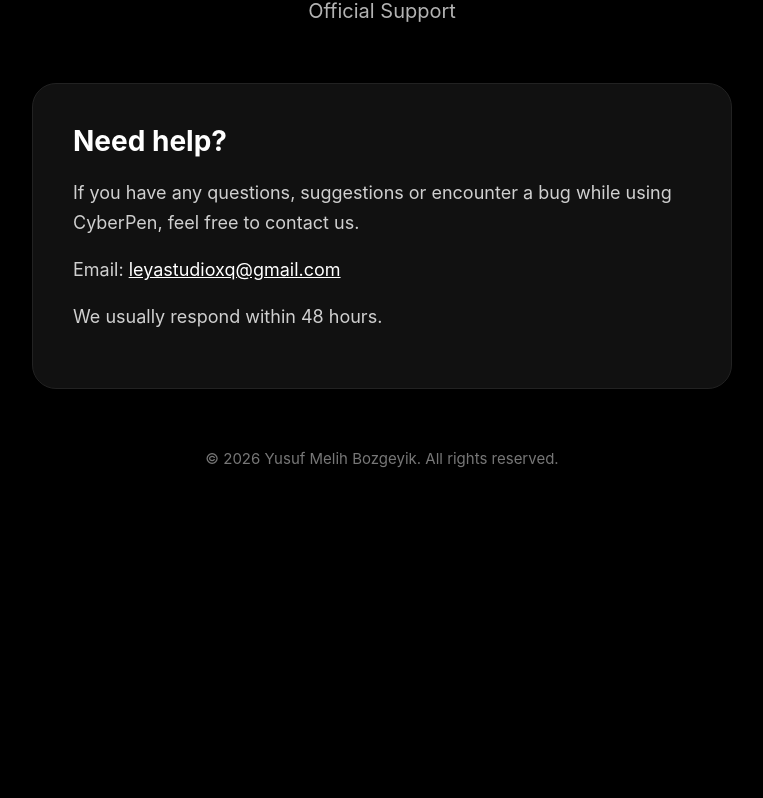
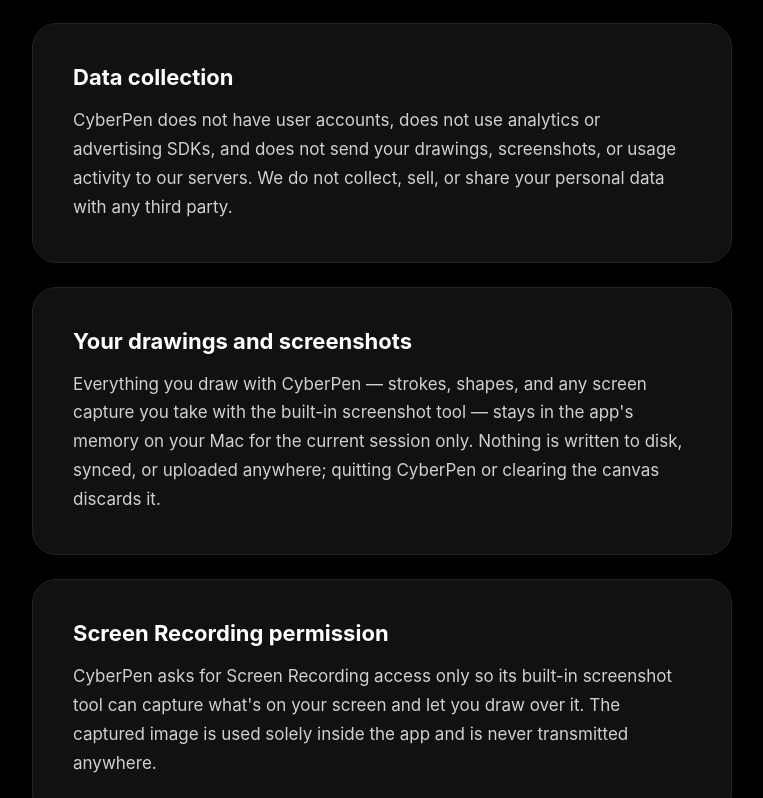
Before and after one commit to Ymelihbozgeyik/Cyber-Pen, a plain HTML site: page index.html in a window 1280 px wide. Shown: the part 203-1001 px from the top of the page, without its empty margins (258-1021 px from the left). Before the commit the page ends 800 px from the top, so only its background shows below. Drawn offline with Linux system fonts and the light colour scheme.

Commit message:
Add files via upload

```diff
--- a/index.html
+++ b/index.html
@@ -3,7 +3,7 @@
 <head>
 <meta charset="UTF-8">
 <meta name="viewport" content="width=device-width, initial-scale=1.0">
-<title>CyberPen Support</title>
+<title>CyberPen Privacy Policy</title>
 
 <style>
 *{
@@ -18,9 +18,7 @@
 font-family:-apple-system,BlinkMacSystemFont,"SF Pro Display",sans-serif;
 display:flex;
 justify-content:center;
-align-items:center;
-min-height:100vh;
-padding:40px;
+padding:40px 20px 80px;
 }
 
 .container{
@@ -43,6 +41,12 @@
 .subtitle{
 font-size:20px;
 color:#b3b3b3;
+margin-bottom:12px;
+}
+
+.updated{
+font-size:14px;
+color:#666;
 margin-bottom:60px;
 }
 
@@ -54,16 +58,25 @@
 text-align:left;
 }
 
+.card + .card{
+margin-top:24px;
+}
+
 h2{
-font-size:28px;
-margin-bottom:20px;
+font-size:22px;
+margin-bottom:16px;
+color:#fff;
 }
 
 p{
-font-size:18px;
+font-size:17px;
 line-height:1.7;
 color:#d0d0d0;
 margin-bottom:16px;
+}
+
+p:last-child{
+margin-bottom:0;
 }
 
 a{
@@ -90,27 +103,86 @@
 </div>
 
 <div class="subtitle">
-Official Support
+Privacy Policy
+</div>
+
+<div class="updated">
+Last updated: August 15, 2026
 </div>
 
 <div class="card">
+<h2>Data collection</h2>
+<p>
+CyberPen does not have user accounts, does not use analytics or advertising
+SDKs, and does not send your drawings, screenshots, or usage activity to
+our servers. We do not collect, sell, or share your personal data with any
+third party.
+</p>
+</div>
 
-<h2>Need help?</h2>
+<div class="card">
+<h2>Your drawings and screenshots</h2>
+<p>
+Everything you draw with CyberPen — strokes, shapes, and any screen capture
+you take with the built-in screenshot tool — stays in the app's memory on
+your Mac for the current session only. Nothing is written to disk, synced,
+or uploaded anywhere; quitting CyberPen or clearing the canvas discards it.
+</p>
+</div>
 
+<div class="card">
+<h2>Screen Recording permission</h2>
 <p>
-If you have any questions, suggestions or encounter a bug while using CyberPen,
-feel free to contact us.
+CyberPen asks for Screen Recording access only so its built-in screenshot
+tool can capture what's on your screen and let you draw over it. The
+captured image is used solely inside the app and is never transmitted
+anywhere.
 </p>
+</div>
 
+<div class="card">
+<h2>Input Monitoring permission</h2>
 <p>
-Email:
-<a href="mailto:leyastudioxq@gmail.com">leyastudioxq@gmail.com</a>
+CyberPen asks for Input Monitoring access to support the optional ⌥⌘D
+shortcut that toggles drawing mode from any app. It only detects that one
+specific key combination — it does not log, store, or transmit anything
+you type.
 </p>
+</div>
 
+<div class="card">
+<h2>Purchases</h2>
 <p>
-We usually respond within 48 hours.
+The CyberPen Pro unlock is handled entirely by Apple through StoreKit and
+the App Store. CyberPen never sees or stores your payment details — Apple
+processes and stores that information under its own privacy policy,
+available at <a href="https://www.apple.com/legal/privacy/">apple.com/legal/privacy</a>.
 </p>
+</div>
 
+<div class="card">
+<h2>Children's privacy</h2>
+<p>
+CyberPen does not knowingly collect personal information from children.
+Since no data is collected from any user, this applies equally to users of
+all ages.
+</p>
+</div>
+
+<div class="card">
+<h2>Changes to this policy</h2>
+<p>
+If this policy changes, the update will be posted on this page with a
+revised "Last updated" date.
+</p>
+</div>
+
+<div class="card">
+<h2>Contact</h2>
+<p>
+Questions about this policy can be sent to
+<a href="mailto:leyastudioxq@gmail.com">leyastudioxq@gmail.com</a>.
+</p>
 </div>
 
 <div class="footer">
```
